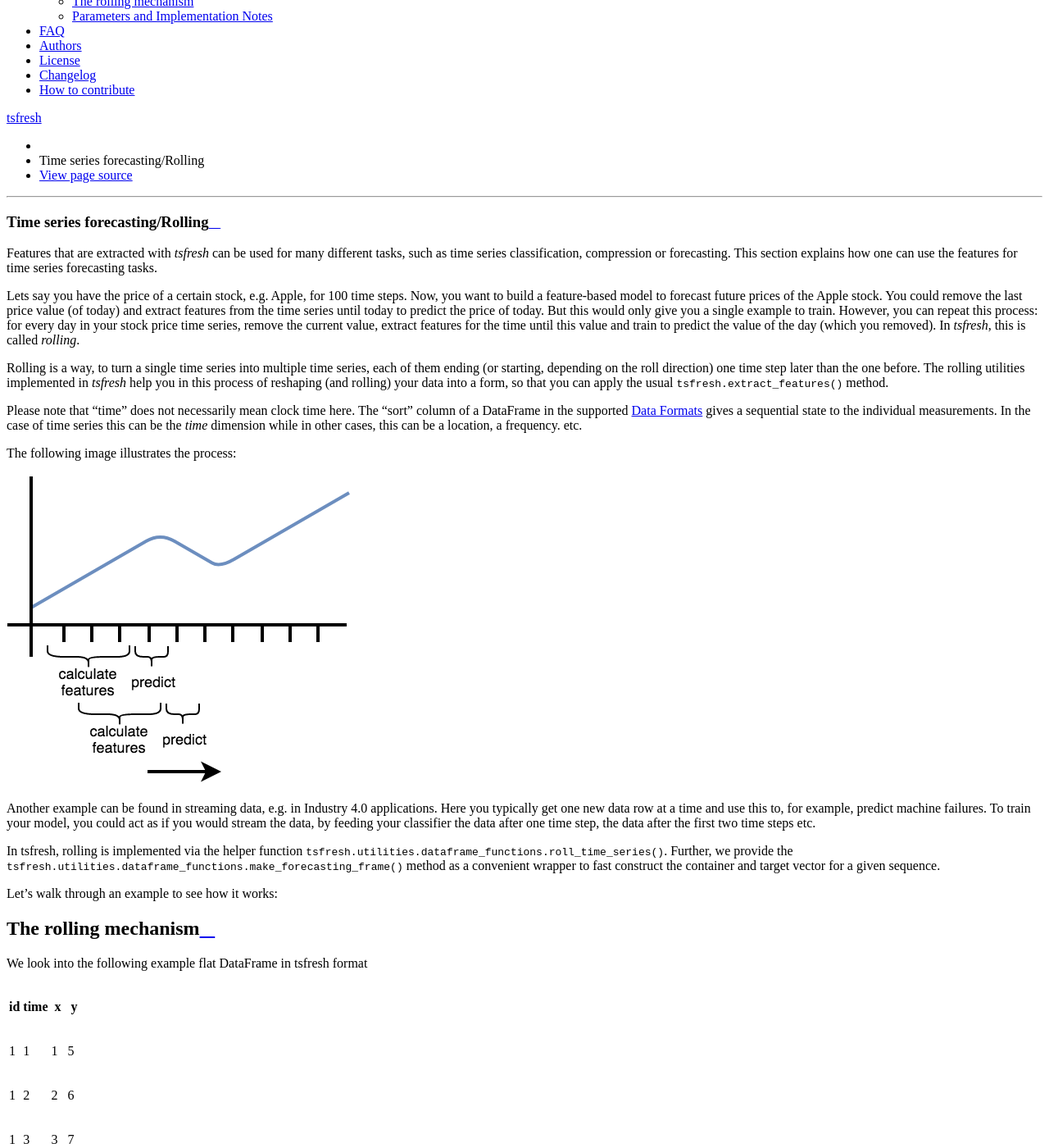
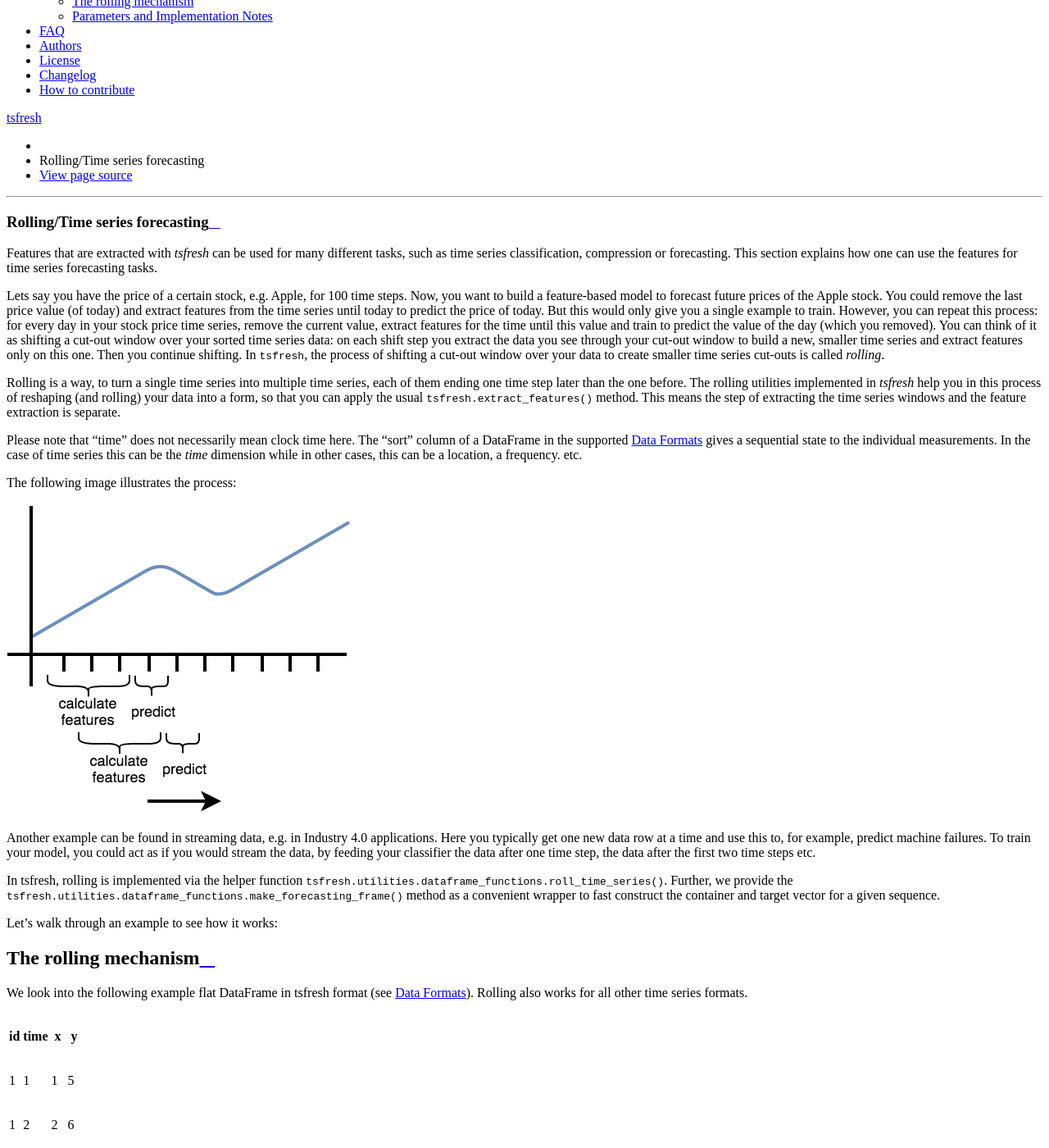
Before and after one commit to blue-yonder/tsfresh, a Sphinx documentation site: the page built from docs/text/forecasting.rst, in a window 1280 px wide and 1400 px high, scrolled down 304 px. Shown: the whole window at 82% size. Built offline with Sphinx 7.4.7 and the Read the Docs theme 2.0.0, drawn with Linux system fonts in a browser that asks for light colours; formulas are drawn with MathJax 3; the version number could not be read and is left out; some of the changed text lies outside the part shown.

Commit message:
Docu fixes (#687)
* Better include rolling in the name

* Update the data format documentation

* Forecasting docu updates again :-)

* Some small fixes here and there

Co-authored-by: Nils Braun <nilslennartbraun@gmail.com>

```diff
--- a/docs/index.rst
+++ b/docs/index.rst
@@ -31,7 +31,7 @@ The following chapters will explain the tsfresh package in detail:
    How to write custom Feature Calculators <text/how_to_add_custom_feature>
    Parallelization <text/parallelization>
    tsfresh on a cluster <text/tsfresh_on_a_cluster>
-   Time Series Forecasting <text/forecasting>
+   Rolling/Time Series Forecasting <text/forecasting>
    FAQ <text/faq>
    Authors <authors>
    License <license>
--- a/docs/text/forecasting.rst
+++ b/docs/text/forecasting.rst
@@ -1,6 +1,6 @@
 .. _forecasting-label:
 
-Time series forecasting/Rolling
+Rolling/Time series forecasting
 ===============================
 
 Features that are extracted with *tsfresh* can be used for many different tasks, such as time series classification,
@@ -12,10 +12,13 @@ Now, you want to build a feature-based model to forecast future prices of the Ap
 You could remove the last price value (of today) and extract features from the time series until today to predict the price of today.
 But this would only give you a single example to train.
 However, you can repeat this process: for every day in your stock price time series, remove the current value, extract features for the time until this value and train to predict the value of the day (which you removed).
-In `tsfresh`, this is called *rolling*.
+You can think of it as shifting a cut-out window over your sorted time series data: on each shift step you extract the data you see through your cut-out window to build a new, smaller time series and extract features only on this one.
+Then you continue shifting.
+In ``tsfresh``, the process of shifting a cut-out window over your data to create smaller time series cut-outs is called *rolling*.
 
-Rolling is a way, to turn a single time series into multiple time series, each of them ending (or starting, depending on the roll direction) one time step later than the one before.
+Rolling is a way, to turn a single time series into multiple time series, each of them ending one time step later than the one before.
 The rolling utilities implemented in `tsfresh` help you in this process of reshaping (and rolling) your data into a form, so that you can apply the usual :func:`tsfresh.extract_features` method.
+This means the step of extracting the time series windows and the feature extraction is separate.
 
 Please note that "time" does not necessarily mean clock time here.
 The "sort" column of a DataFrame in the supported :ref:`data-formats-label` gives a sequential state to the
@@ -44,7 +47,8 @@ Let's walk through an example to see how it works:
 The rolling mechanism
 ---------------------
 
-We look into the following example flat DataFrame in tsfresh format
+We look into the following example flat DataFrame in tsfresh format (see :ref:`data-formats-label`).
+Rolling also works for all other time series formats.
 
 +----+------+----+----+
 | id | time | x  | y  |
@@ -81,8 +85,9 @@ Now, we can use :func:`tsfresh.utilities.dataframe_functions.roll_time_series` t
 You could think of having a window sliding over your time series data and extracting out every data you can see through this window.
 There are three parameters to tune the window:
 
-* `max_timeshift` defines, how large the window size will grow. This means the extracted time series will have at maximum `max_timeshift + 1` steps in the past (or future).
-* `min_timeshift` defines the minimal size.
+* `max_timeshift` defines, how large the window is at maximum. The extracted time series will have at maximum a length of `max_timeshift + 1`.
+  (they can also be smaller, as time stamps in the beginning have less past values).
+* `min_timeshift` defines the minimal size of each window. Shorter time series (from the beginning) will be omitted.
 * Advanced: `rolling_direction`: if you want to slide in positive (increasing sort) or negative (decreasing sort) direction. You barely need negative direction, so you probably not want to change the default.
 
 The column parameters are the same as in the usual :ref:`data-formats-label`.
@@ -94,8 +99,9 @@ Let's see what will happen with our data sample:
    from tsfresh.utilities.dataframe_functions import roll_time_series
    df_rolled = roll_time_series(df, column_id="id", column_sort="time")
 
-The new data set consists only of values from the old data set, but with new indices.
-If you group by index, you will end up with the following parts:
+The new data set consists only of values from the old data set, but with new ids.
+Also the sort column values (in this case ``time``) is copied.
+If you group by ``id``, you will end up with the following parts (or "windows"):
 
 +-----------------+-------+---+----+
 |id               | time  | x |  y |
@@ -147,8 +153,7 @@ If you group by index, you will end up with the following parts:
 |id=2,timeshift=9 |    9  |11 | 13 |
 +-----------------+-------+---+----+
 
-Each of those parts can now be treated independently.
-For example, you could run the usual feature extraction on them:
+For example, you can now run the usual feature extraction on the rolled data:
 
 .. code:: python
 
--- a/docs/text/introduction.rst
+++ b/docs/text/introduction.rst
@@ -11,6 +11,8 @@ your computer over one day as the following time series:
    :scale: 70 %
    :alt: the time series
    :align: center
+
+(and yes, it is pretty cold!)
 
 Now you want to calculate different characteristics such as the maximal or minimal temperature, the average temperature
 or the number of temporary temperature peaks:
@@ -45,6 +47,7 @@ Currently, tsfresh is not suitable
 
     * for usage with streaming data
     * for batch processing over a distributed architecture when different time series are fragmented over different computational units
+      (but see how to use ``tsfresh`` on a cluster in :ref:`tsfresh-on-a-cluster-label`)
     * to train models on the features (we do not want to reinvent the wheel, check out the python package
       `scikit-learn <http://scikit-learn.org/stable/>`_ for example)
 
--- a/docs/text/list_of_features.rst
+++ b/docs/text/list_of_features.rst
@@ -4,7 +4,6 @@ Overview on extracted features
 *tsfresh* calculates a comprehensive number of features. All feature calculators are contained in the
 
 .. autosummary::
-   :toctree: _generated
    :template: module_functions_template.rst
 
     tsfresh.feature_extraction.feature_calculators
--- a/docs/text/tsfresh_on_a_cluster.rst
+++ b/docs/text/tsfresh_on_a_cluster.rst
@@ -1,3 +1,5 @@
+.. _tsfresh-on-a-cluster-label:
+
 .. role:: python(code)
     :language: python
 
```
Also changed, not shown: other parts of docs/text/forecasting.rst (+3 -3 lines), docs/text/data_formats.rst (+20 -23 lines), 3 other files.
